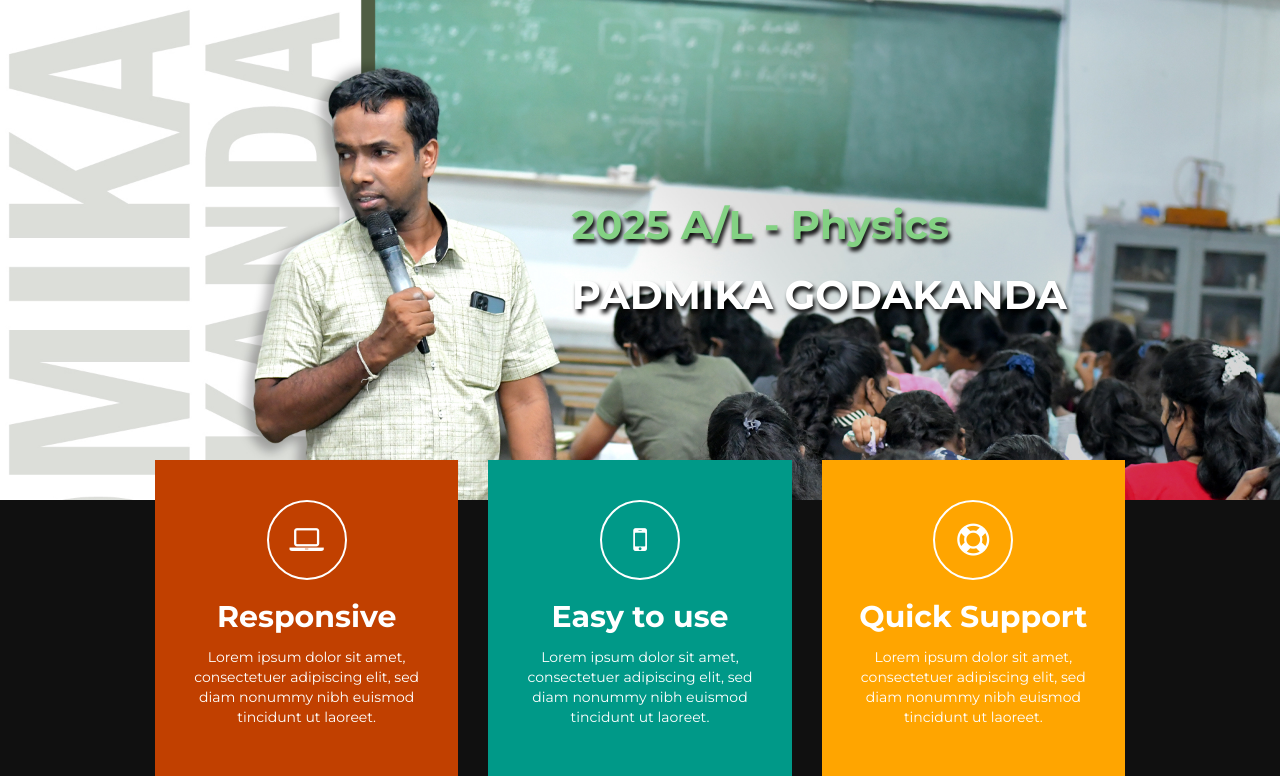
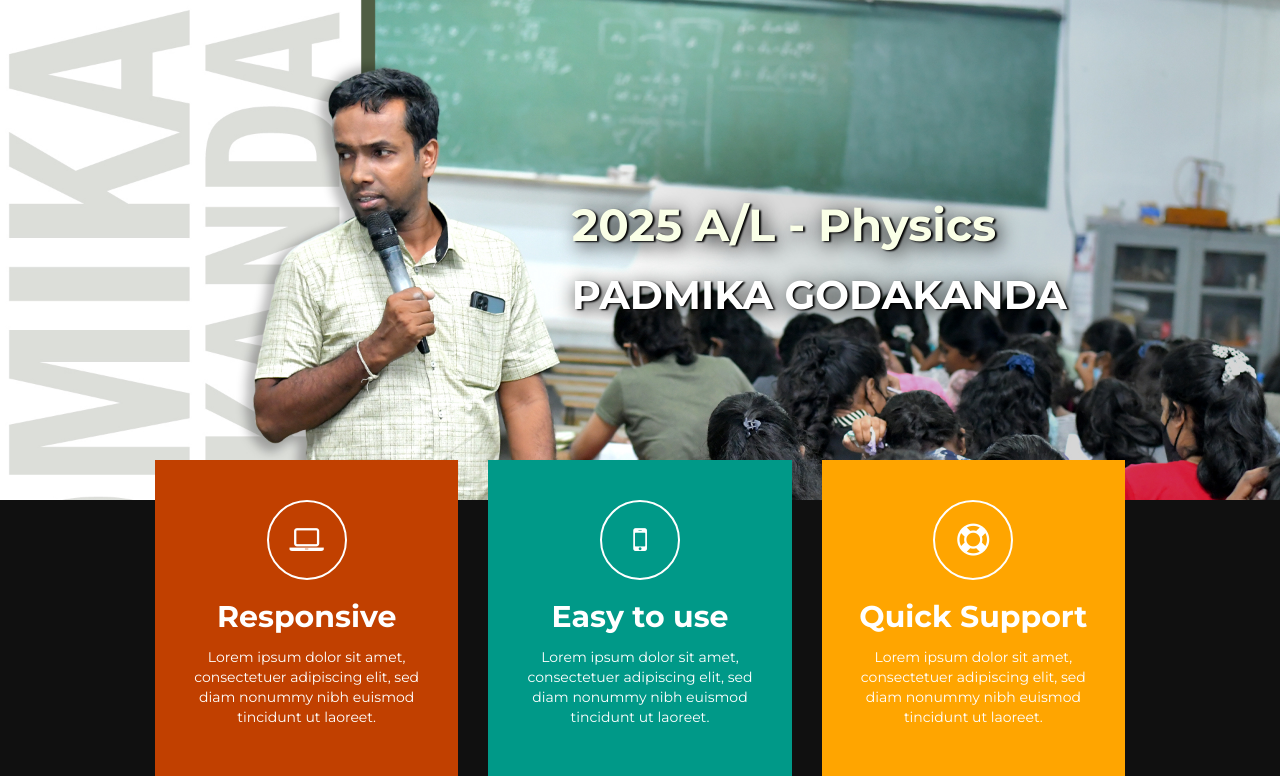
Before and after one commit to uruwanara/vidarshatemp, a PHP site: page /2025/index.html in a window 1280 px wide. Shown: the top 776 px of the page. Run offline with PHP 8.4, Linux system fonts and the light colour scheme; some libraries are stand-ins or nearby versions.

Commit message:
Update templatemo-style.css

```diff
--- a/2025/css/templatemo-style.css
+++ b/2025/css/templatemo-style.css
@@ -143,15 +143,15 @@ img {
   padding: auto;
   line-height: 50px;
   font-size: 40px;
-  text-shadow: 2px 4px 4px #000000;
+  text-shadow: 2px 4px 20px #000000,2px 0.5px 2px #000000;
   color:#ffffff;
 }
 #home h3 {
   padding: auto;
   line-height: 50px;
-  font-size: 40px;
-  text-shadow: 2px 4px 4px #000000;
-  color:#83d183;
+  font-size: 45px;
+  text-shadow: 4px 4px 20px #000000,2px 1px 2px #000000;
+  color:#faffe7;
 }
 
 /* divider section */
```
